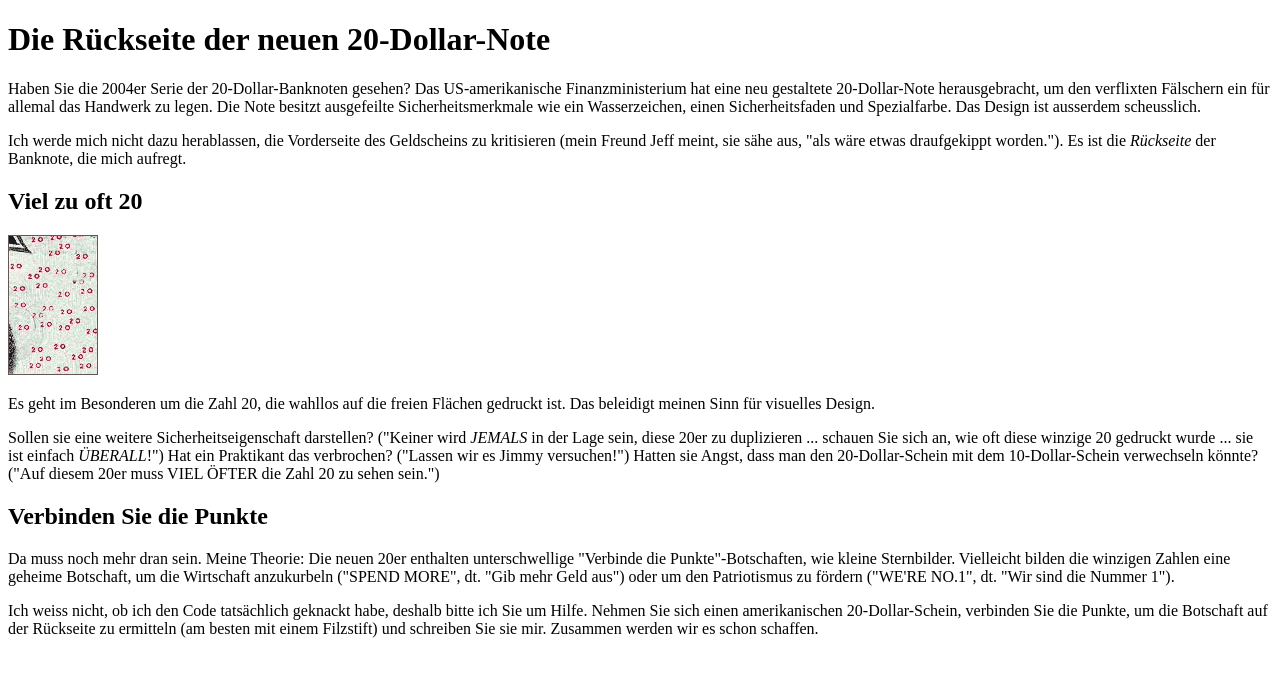
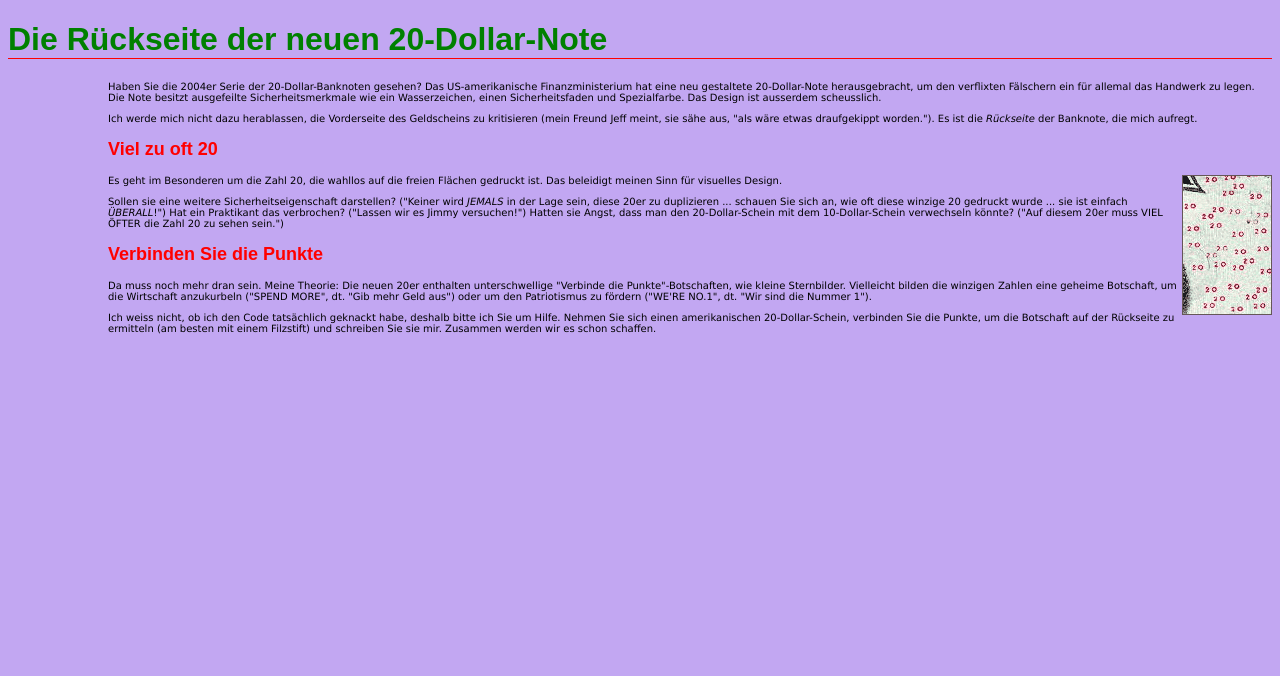
Before and after one commit to Latifa-0/Modul-101, a plain HTML site: page uebung-1.4/zwanziger.html in a window 1280 px wide. Drawn offline with Linux system fonts and the light colour scheme.

Commit message:
uebungen101

```diff
--- /dev/null
+++ b/uebung-1.3/style.css
@@ -0,0 +1,15 @@
+body{
+    background-color: #C2A7F2;
+    font-family: sans-serif;
+}
+h1{
+    color: #2A1959;
+    border-bottom: 2px solid #2A1959;
+}
+h2{
+    color: #474B94;
+    font-size: 18px;
+}
+h2, p{
+    margin-left: 120px;
+}
--- /dev/null
+++ b/uebung-1.4/style.css
@@ -0,0 +1,25 @@
+body{
+    background-color: #C2A7F2;
+    font-family: sans-serif;
+}
+h1{
+    color: #2A1959;
+    border-bottom: 2px solid #2A1959;
+    color: green;
+    border-bottom: 1px solid red;
+}
+h2{
+    color: #474B94;
+    font-size: 18px;
+    color: red;
+    margin-left: 100px;
+}
+p {
+  font-size: 10px;
+  font-family: Verdana;
+  margin-left: 100px;
+}
+
+img {
+    float: right;
+}
--- a/uebung-1.4/zwanziger.html
+++ b/uebung-1.4/zwanziger.html
@@ -4,7 +4,7 @@
     <head>
         <title>Die Rückseite der Zwanzig-Dollar-Note</title>
         <meta charset="utf-8">
-
+        <link rel="stylesheet" href="style.css">
         <style type="text/css">
             /* schreiben Sie die Stile unter diese Zeile */
         </style>
```
Also changed, not shown: uebung-1.2/index.html (+10 -11 lines), uebung-1.3/index.html (+1 -0 lines).
